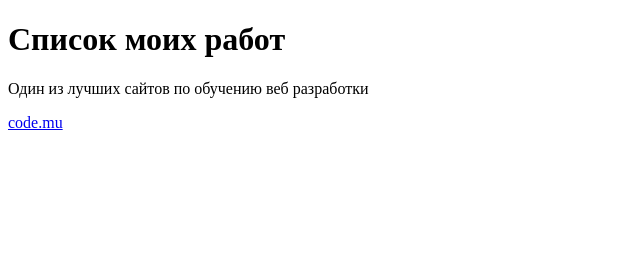
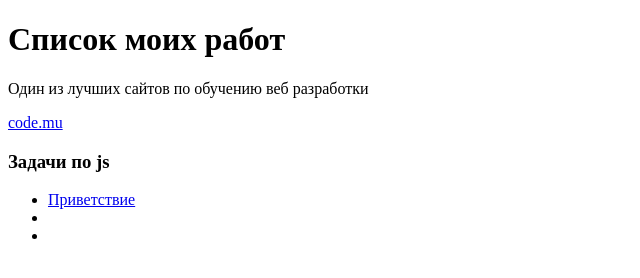
Before and after one commit to scandalrep/scandalrep.github.io, a plain HTML site: page index.html in a window 1280 px wide. Shown: the whole page, without its empty margins (0-640 px from the left). Drawn offline with Linux system fonts and the light colour scheme.

Commit message:
Добавлена задача приветсвтие

```diff
--- /dev/null
+++ b/codejs/code.js
@@ -0,0 +1 @@
+// Написать код, спрашивающий имя и выводеящий привет имя
--- a/index.html
+++ b/index.html
@@ -11,5 +11,11 @@
 </h1>
 <p>Один из лучших сайтов по обучению веб разработки</p>
 <a href="https://code.mu/ru/">code.mu</a>
+<h3>Задачи по js</h3>
+<ul>
+    <li><a href="codejs/task.html">Приветствие</a></li>
+    <li></li>
+    <li></li>
+</ul>
 </body>
 </html>
```
Also changed, not shown: codejs/task.html (added, +12 -0 lines).
